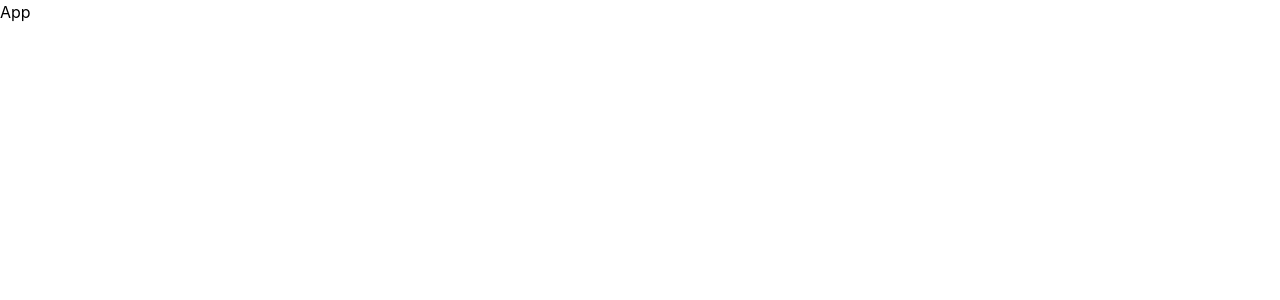
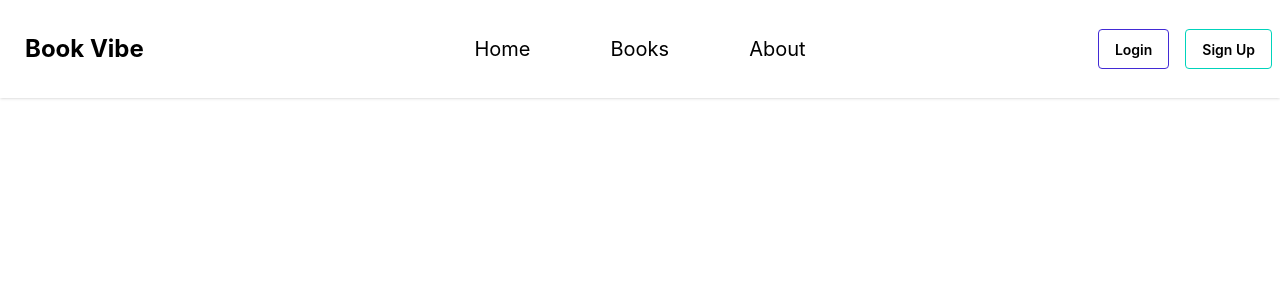
Before and after one commit to corebyte56/Book-Vibe, a React (Vite) app: page / in a window 1280 px wide. Shown: the top 300 px of the page. Built offline with nearby package versions, Linux system fonts and the light colour scheme.

Commit message:
Add navbar to Book Vibes

```diff
--- a/src/App.jsx
+++ /dev/null
@@ -1,11 +0,0 @@
-import React from 'react'
-
-const App = () => {
-  return (
-    <div>
-      App
-    </div>
-  )
-}
-
-export default App
--- /dev/null
+++ b/src/Compnents/Navbar/Navbar.jsx
@@ -0,0 +1,87 @@
+import { useState } from "react";
+import { NavLink } from "react-router";
+
+export default function Navbar() {
+  const [isActive, setIsActive] = useState(false);
+
+  const handleActive = () => {
+    if (isActive === false) {
+      setIsActive(true);
+    }
+  };
+
+  return (
+    <div className="w-full py-3 bg-base-100 shadow-sm">
+      <div className="navbar container mx-auto">
+        {/* Left */}
+        <div className="navbar-start">
+          <div className="dropdown">
+            <div tabIndex={0} role="button" className="btn btn-ghost lg:hidden">
+              ☰
+            </div>
+
+            <ul className="menu menu-sm dropdown-content mt-3 z-1 p-2 shadow bg-base-100 rounded-box w-52">
+              <li>
+                <NavLink to="/">Home</NavLink>
+              </li>
+              <li>
+                <NavLink to="/books">Books</NavLink>
+              </li>
+              <li>
+                <NavLink to="/about">About</NavLink>
+              </li>
+            </ul>
+          </div>
+
+          <NavLink to="/" className="btn btn-ghost text-2xl font-bold">
+            Book Vibe
+          </NavLink>
+        </div>
+
+        {/* Center */}
+        <div className="navbar-center hidden lg:flex">
+          <ul className="menu menu-horizontal px-1 flex gap-14">
+            <li>
+              <NavLink
+                onClick={() => handleActive()}
+                className={`text-[20px] ${
+                  isActive === true ? "border border-green-400" : ""
+                }`}
+                to="/"
+              >
+                Home
+              </NavLink>
+            </li>
+            <li>
+              <NavLink
+                onClick={() => handleActive()}
+                className={`text-[20px]
+                ${isActive === true ? "border border-green-400" : ""}`}
+                to="/books"
+              >
+                Books
+              </NavLink>
+            </li>
+            <li>
+              <NavLink
+                onClick={() => handleActive()}
+                className={`text-[20px] ${
+                  isActive === true ? "border border-green-400" : ""
+                }`}
+                to="/about"
+              >
+                About
+              </NavLink>
+            </li>
+          </ul>
+        </div>
+
+        {/* Right */}
+        <div className="navbar-end flex gap-4">
+          <button className="btn btn-outline btn-primary">Login</button>
+          <button className="btn btn-outline btn-accent">Sign Up</button>
+        </div>
+      </div>
+    </div>
+  );
+}
--- /dev/null
+++ b/src/Pages/HomePage/HomePage.jsx
@@ -0,0 +1,12 @@
+import React from 'react'
+import Navbar from '../../Compnents/Navbar/Navbar'
+
+const HomePage = () => {
+  return (
+    <div>
+      <Navbar />
+    </div>
+  )
+}
+
+export default HomePage
--- a/src/main.jsx
+++ b/src/main.jsx
@@ -1,6 +1,19 @@
-import { StrictMode } from "react";
-import { createRoot } from "react-dom/client";
+import React from "react";
+import ReactDOM from "react-dom/client";
+import { createBrowserRouter } from "react-router";
+import { RouterProvider } from "react-router/dom";
 import "./index.css";
-import App from "./App.jsx";
+import HomePage from "./Pages/HomePage/HomePage.jsx";
 
-createRoot(document.getElementById("root")).render(<App />);
+const router = createBrowserRouter([
+  {
+    path: "/",
+    element: <HomePage />,
+  },
+]);
+
+const root = document.getElementById("root");
+
+ReactDOM.createRoot(root).render(
+  <RouterProvider router={router} />,
+);
```
